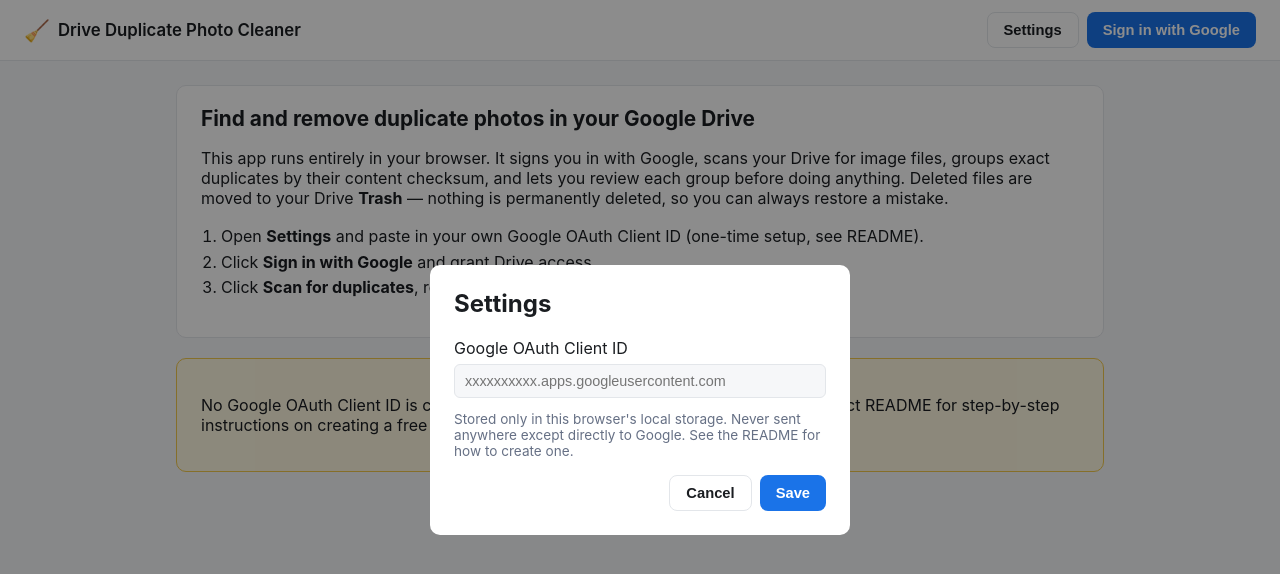
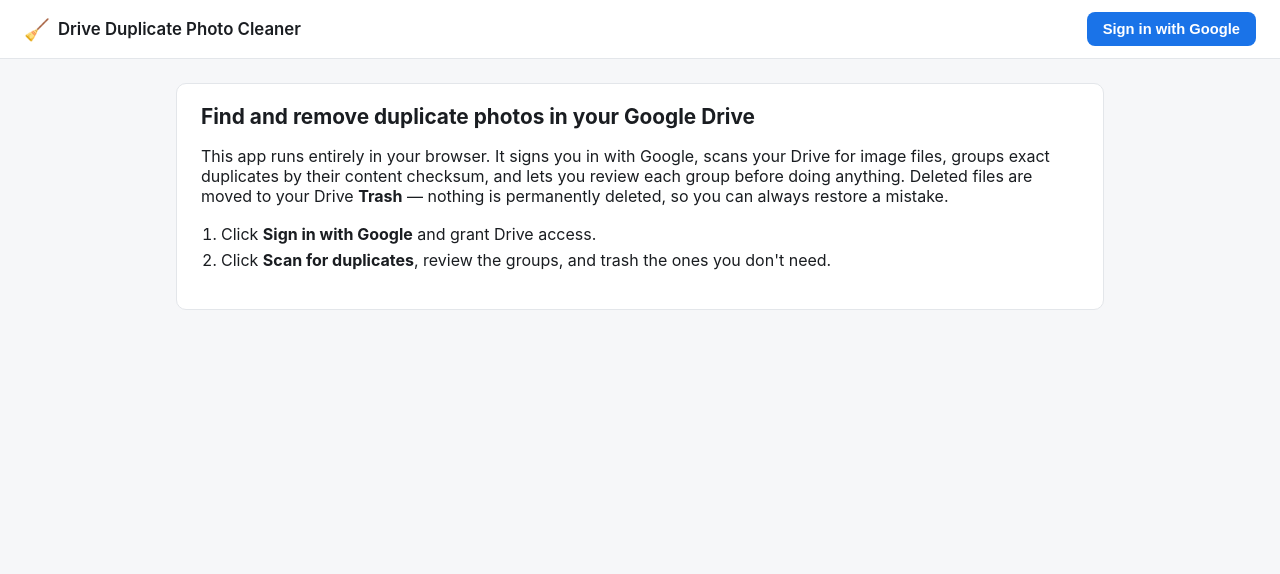
Before and after one commit to sumitkiiitd/drive_cleaner, a plain HTML site: page index.html in a window 1280 px wide. Both pictures are taken after a click on the button "Sign in with Google". Drawn offline with Linux system fonts and the light colour scheme.

Commit message:
Hardcode Google OAuth Client ID and remove Settings UI
Users no longer configure a Client ID themselves; the app ships with
one baked in so sign-in is a single click.

```diff
--- a/app.js
+++ b/app.js
@@ -7,11 +7,10 @@
  */
 
 const DRIVE_SCOPE = "https://www.googleapis.com/auth/drive";
-const STORAGE_KEY_CLIENT_ID = "ddpc.clientId";
 const DRIVE_FILES_ENDPOINT = "https://www.googleapis.com/drive/v3/files";
+const GOOGLE_CLIENT_ID = "432225616356-ib3amsha9j04d87kmolbg2j3vkjj2v6u.apps.googleusercontent.com";
 
 const state = {
-  clientId: localStorage.getItem(STORAGE_KEY_CLIENT_ID) || "",
   accessToken: null,
   tokenClient: null,
   groups: [], // [{ checksum, files: [{id,name,size,createdTime,thumbnailLink,mimeType}], keepId }]
@@ -22,10 +21,8 @@
 const el = (id) => document.getElementById(id);
 
 const els = {
-  settingsBtn: el("settingsBtn"),
   signInBtn: el("signInBtn"),
   signOutBtn: el("signOutBtn"),
-  setupWarning: el("setupWarning"),
   scanCard: el("scanCard"),
   scanBtn: el("scanBtn"),
   ownedOnlyChk: el("ownedOnlyChk"),
@@ -46,10 +43,6 @@
   deleteProgressText: el("deleteProgressText"),
   groupsList: el("groupsList"),
   emptyCard: el("emptyCard"),
-  settingsModal: el("settingsModal"),
-  clientIdInput: el("clientIdInput"),
-  settingsCancelBtn: el("settingsCancelBtn"),
-  settingsSaveBtn: el("settingsSaveBtn"),
   confirmModal: el("confirmModal"),
   confirmText: el("confirmText"),
   confirmCancelBtn: el("confirmCancelBtn"),
@@ -69,31 +62,13 @@
 }
 
 function updateSetupWarning() {
-  els.setupWarning.classList.toggle("hidden", !!state.clientId);
   els.scanCard.classList.toggle("hidden", !state.accessToken);
 }
 
-function openSettings() {
-  els.clientIdInput.value = state.clientId;
-  els.settingsModal.classList.remove("hidden");
-}
-
-function closeSettings() {
-  els.settingsModal.classList.add("hidden");
-}
-
-function saveSettings() {
-  state.clientId = els.clientIdInput.value.trim();
-  localStorage.setItem(STORAGE_KEY_CLIENT_ID, state.clientId);
-  closeSettings();
-  updateSetupWarning();
-  initTokenClientIfNeeded();
-}
-
 function initTokenClientIfNeeded() {
-  if (!state.clientId || !window.google || !google.accounts || state.tokenClient) return;
+  if (!window.google || !google.accounts || state.tokenClient) return;
   state.tokenClient = google.accounts.oauth2.initTokenClient({
-    client_id: state.clientId,
+    client_id: GOOGLE_CLIENT_ID,
     scope: DRIVE_SCOPE,
     callback: (resp) => {
       if (resp.error) {
@@ -109,10 +84,6 @@
 }
 
 function signIn() {
-  if (!state.clientId) {
-    openSettings();
-    return;
-  }
   initTokenClientIfNeeded();
   if (!state.tokenClient) {
     showScanError("Google sign-in library hasn't loaded yet. Please try again in a moment.");
@@ -531,9 +502,6 @@
 }
 
 // Wire up events.
-els.settingsBtn.addEventListener("click", openSettings);
-els.settingsCancelBtn.addEventListener("click", closeSettings);
-els.settingsSaveBtn.addEventListener("click", saveSettings);
 els.signInBtn.addEventListener("click", signIn);
 els.signOutBtn.addEventListener("click", signOut);
 els.scanBtn.addEventListener("click", scan);
--- a/index.html
+++ b/index.html
@@ -15,7 +15,6 @@
     <span class="brand-name">Drive Duplicate Photo Cleaner</span>
   </div>
   <div class="topbar-actions">
-    <button id="settingsBtn" class="btn btn-ghost" type="button">Settings</button>
     <button id="signInBtn" class="btn btn-primary" type="button">Sign in with Google</button>
     <button id="signOutBtn" class="btn btn-ghost hidden" type="button">Sign out</button>
   </div>
@@ -32,18 +31,9 @@
       nothing is permanently deleted, so you can always restore a mistake.
     </p>
     <ol class="steps">
-      <li>Open <strong>Settings</strong> and paste in your own Google OAuth Client ID (one-time setup, see README).</li>
       <li>Click <strong>Sign in with Google</strong> and grant Drive access.</li>
       <li>Click <strong>Scan for duplicates</strong>, review the groups, and trash the ones you don't need.</li>
     </ol>
-  </section>
-
-  <section id="setupWarning" class="card warning hidden">
-    <p>
-      No Google OAuth Client ID is configured yet. Open <strong>Settings</strong> to add one.
-      See the project README for step-by-step instructions on creating a free Client ID in
-      Google Cloud Console.
-    </p>
   </section>
 
   <section id="scanCard" class="card hidden">
@@ -96,24 +86,6 @@
 
 </main>
 
-<div id="settingsModal" class="modal hidden">
-  <div class="modal-content">
-    <h2>Settings</h2>
-    <label class="field">
-      <span>Google OAuth Client ID</span>
-      <input id="clientIdInput" type="text" placeholder="xxxxxxxxxx.apps.googleusercontent.com" />
-    </label>
-    <p class="muted small">
-      Stored only in this browser's local storage. Never sent anywhere except directly to Google.
-      See the README for how to create one.
-    </p>
-    <div class="modal-actions">
-      <button id="settingsCancelBtn" class="btn btn-ghost" type="button">Cancel</button>
-      <button id="settingsSaveBtn" class="btn btn-primary" type="button">Save</button>
-    </div>
-  </div>
-</div>
-
 <div id="confirmModal" class="modal hidden">
   <div class="modal-content">
     <h2>Move files to Trash?</h2>
--- a/styles.css
+++ b/styles.css
@@ -220,15 +220,6 @@
   max-width: 420px;
   width: 100%;
 }
-.field { display: flex; flex-direction: column; gap: 6px; margin-bottom: 10px; }
-.field input {
-  padding: 8px 10px;
-  border-radius: 6px;
-  border: 1px solid var(--border);
-  background: var(--bg);
-  color: var(--text);
-  font-size: 0.9rem;
-}
 .modal-actions {
   display: flex;
   justify-content: flex-end;
```
Also changed, not shown: 1 other file.
